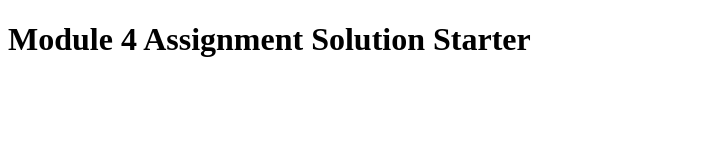
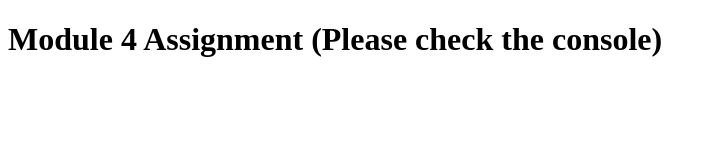
Before and after one commit to HidekiAniya/Module4assignment, a plain HTML site: page index.html in a window 1280 px wide. Shown: the whole page, without its empty margins (0-716 px from the left). Drawn offline with Linux system fonts and the light colour scheme.

Commit message:
Update index.html

```diff
--- a/index.html
+++ b/index.html
@@ -2,7 +2,7 @@
 <html>
   <head>
     <meta charset="utf-8">
-    <title>Module 4 Assignment (Please check the console) </title>
+    <title>Module 4 Assignment</title>
     <script>
       var names = [];
     </script>
@@ -12,7 +12,7 @@
   </head>
 
   <body>
-    <h1>Module 4 Assignment Solution Starter</h1>
+    <h1>Module 4 Assignment (Please check the console)</h1>
     <div id="content"></div>
     <script src="script.js"></script>
   </body>
```
